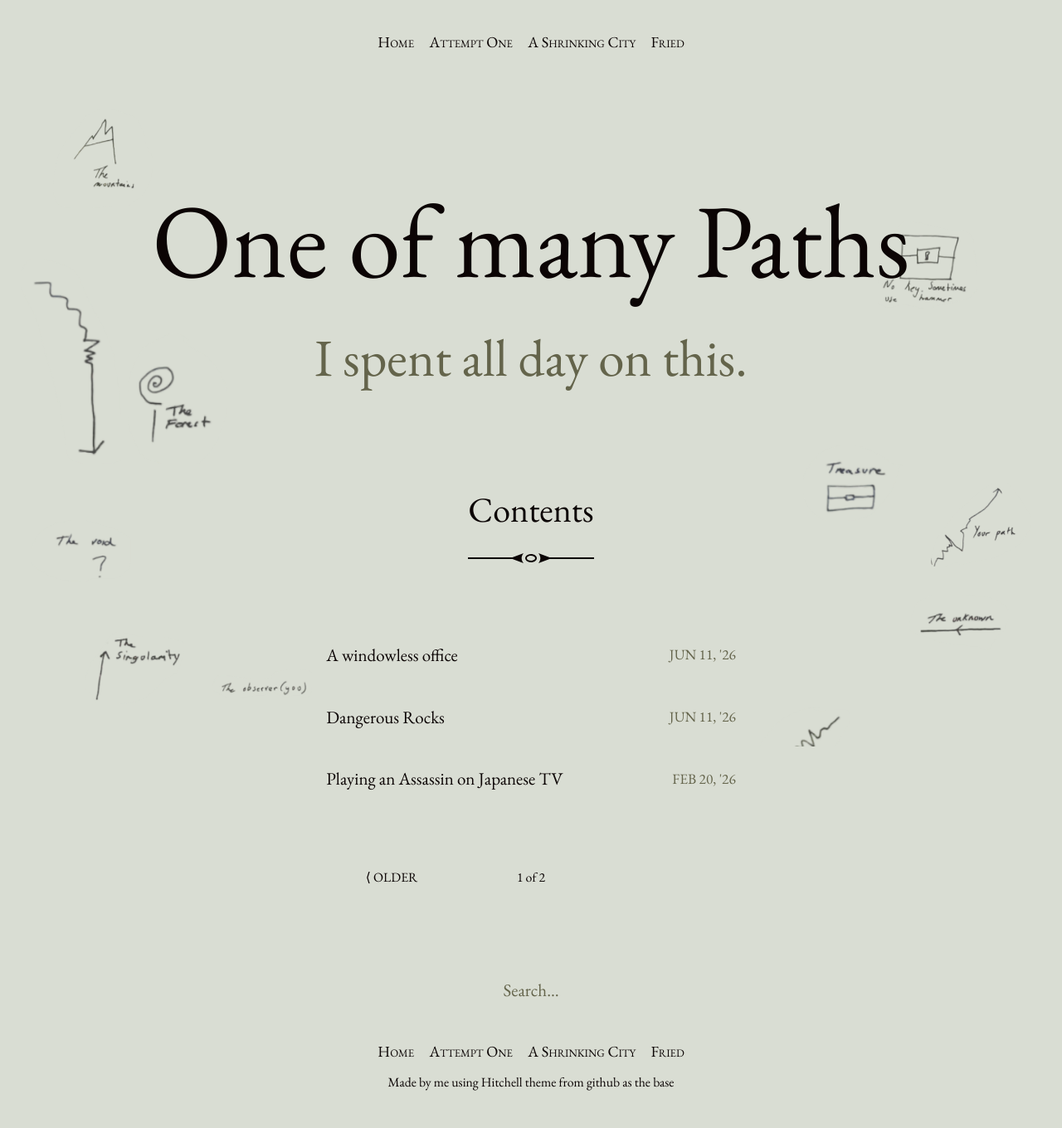
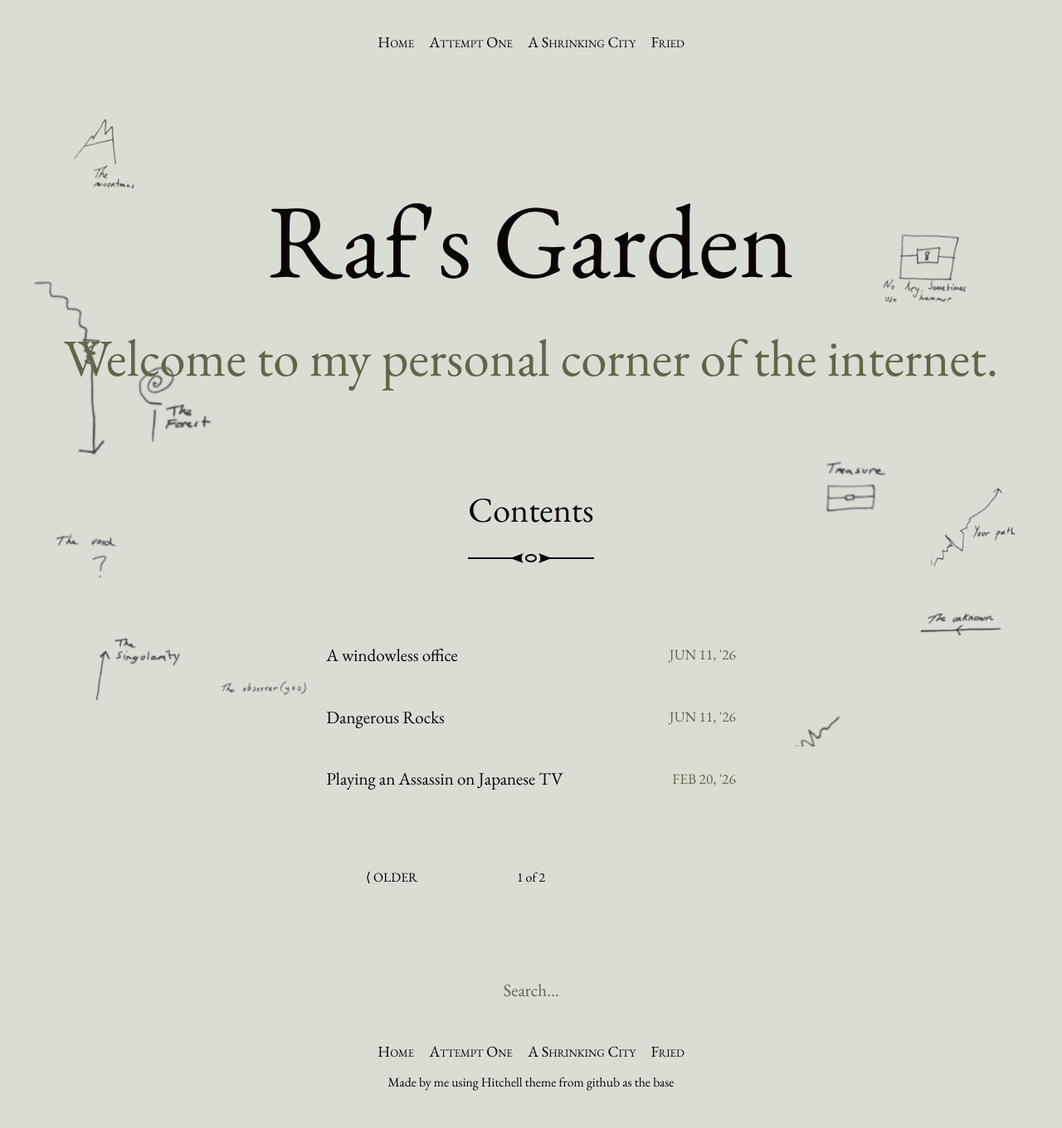
Before and after one commit to rafworkonly/raf.github.io, a Jekyll site: the page built from index.html, in a window 1280 px wide. Shown: the whole page at 83% size. Built offline with Jekyll 4.4.1, drawn with Linux system fonts in a browser that asks for light colours; the list of posts is cut into pages by our own code.

Commit message:
Update _config.yml

```diff
--- a/_config.yml
+++ b/_config.yml
@@ -13,10 +13,10 @@
 # you will see them accessed via {{ site.title }}, {{ site.email }}, and so on.
 # You can create any custom variable you would like, and they will be accessible
 # in the templates via {{ site.myvariable }}.
-title: One of many Paths
+title: Raf's Garden
 email: rafworkonly@gmail.com
 description: >- # this means to ignore newlines until "baseurl:"
-  I spent all day on this.
+  Welcome to my personal corner of the internet.
 baseurl: "" # the subpath of your site, e.g. /blog
 url: "https://rafworkonly.github.io" # the base hostname & protocol for your site, e.g. http://example.com
 icon: /assets/images/preview.png
```
